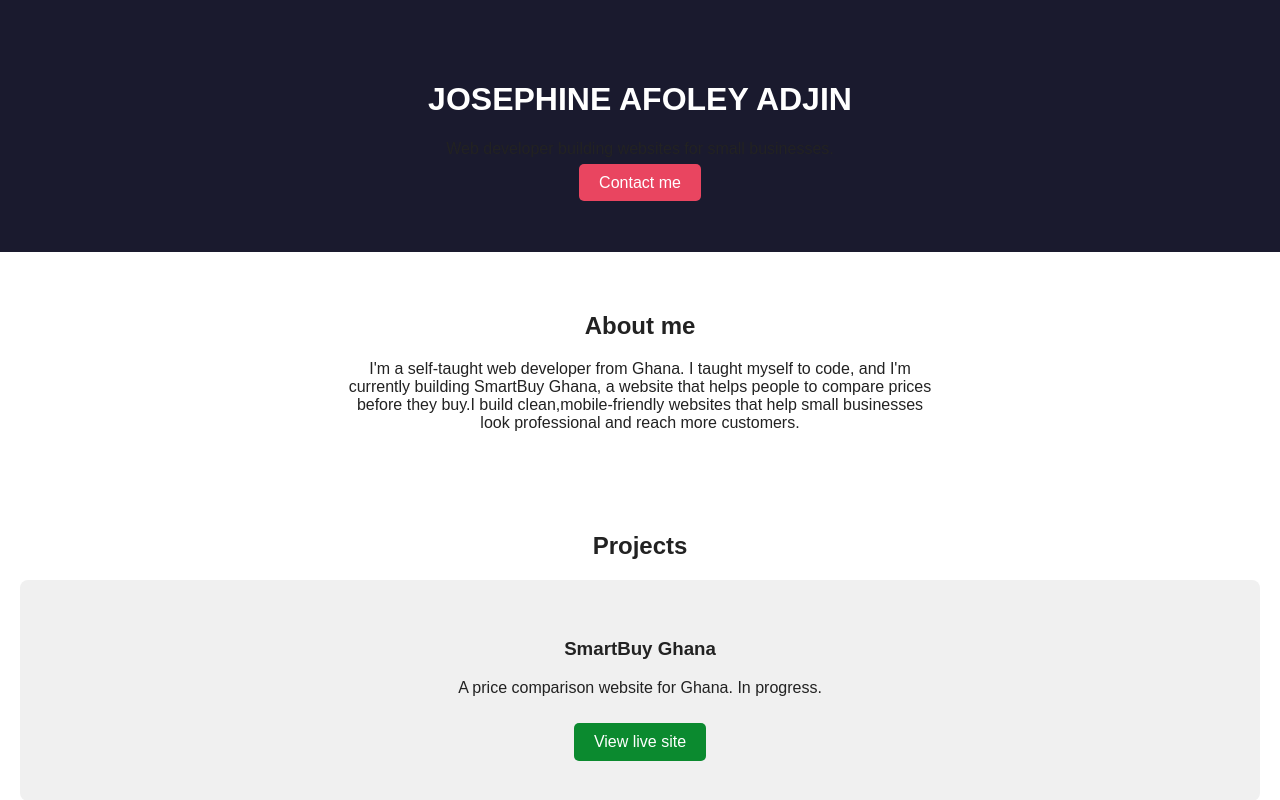
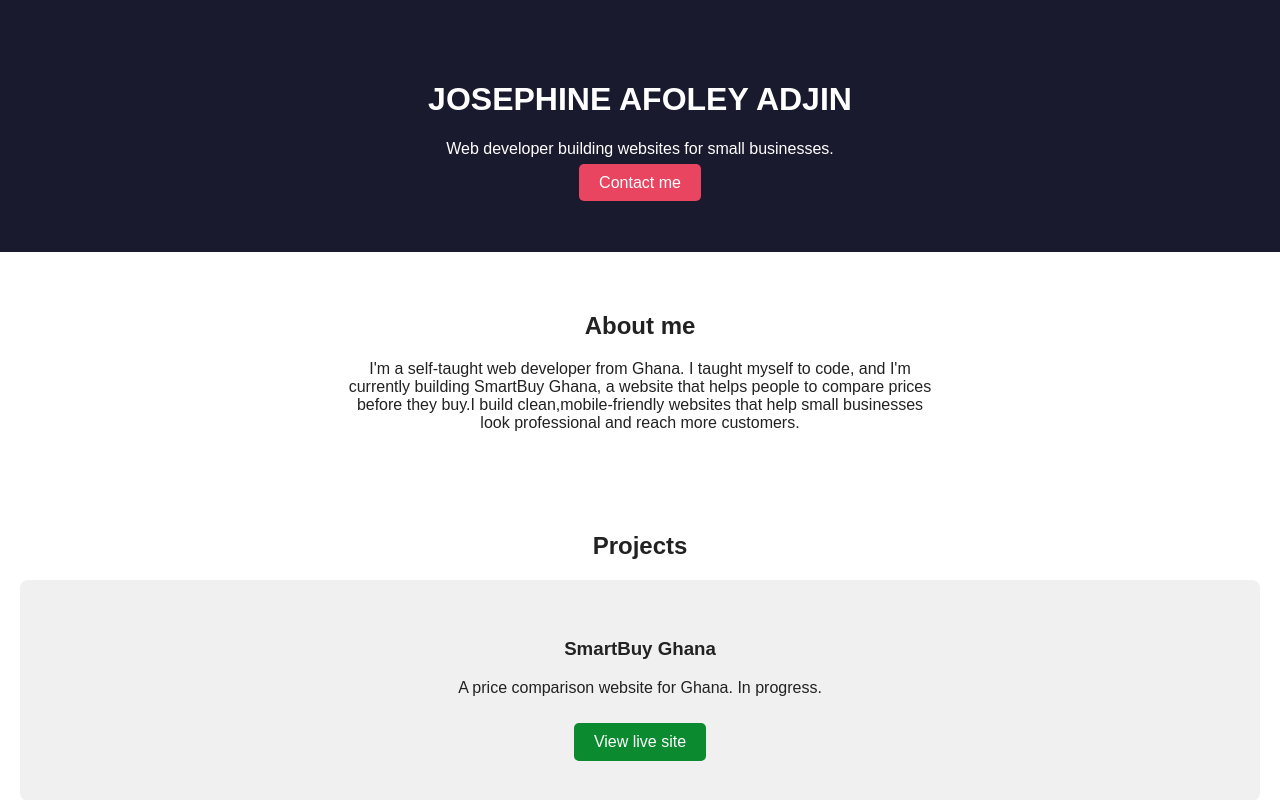
Before and after one commit to josephinead79-lab/josephinead79-lab.github.io, a plain HTML site: page index.html in a window 1280 px wide. Shown: the top 800 px of the page. Drawn offline with Linux system fonts and the light colour scheme.

Commit message:
Update style.css

```diff
--- a/style.css
+++ b/style.css
@@ -10,6 +10,8 @@ header {
     text-align: center;
     padding: 60px 20px;
 }
+
+header p { color: white; }
 
 section {
     padding:40px 20px;
```
